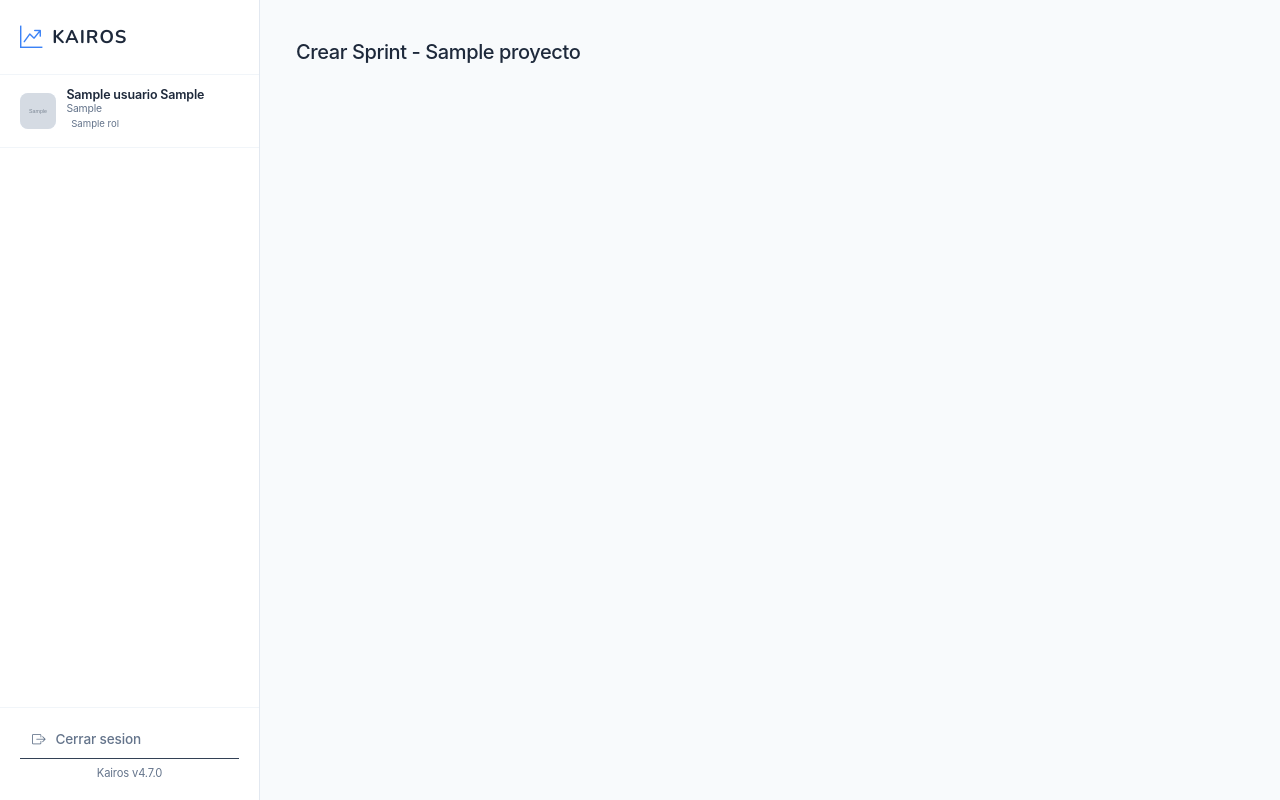
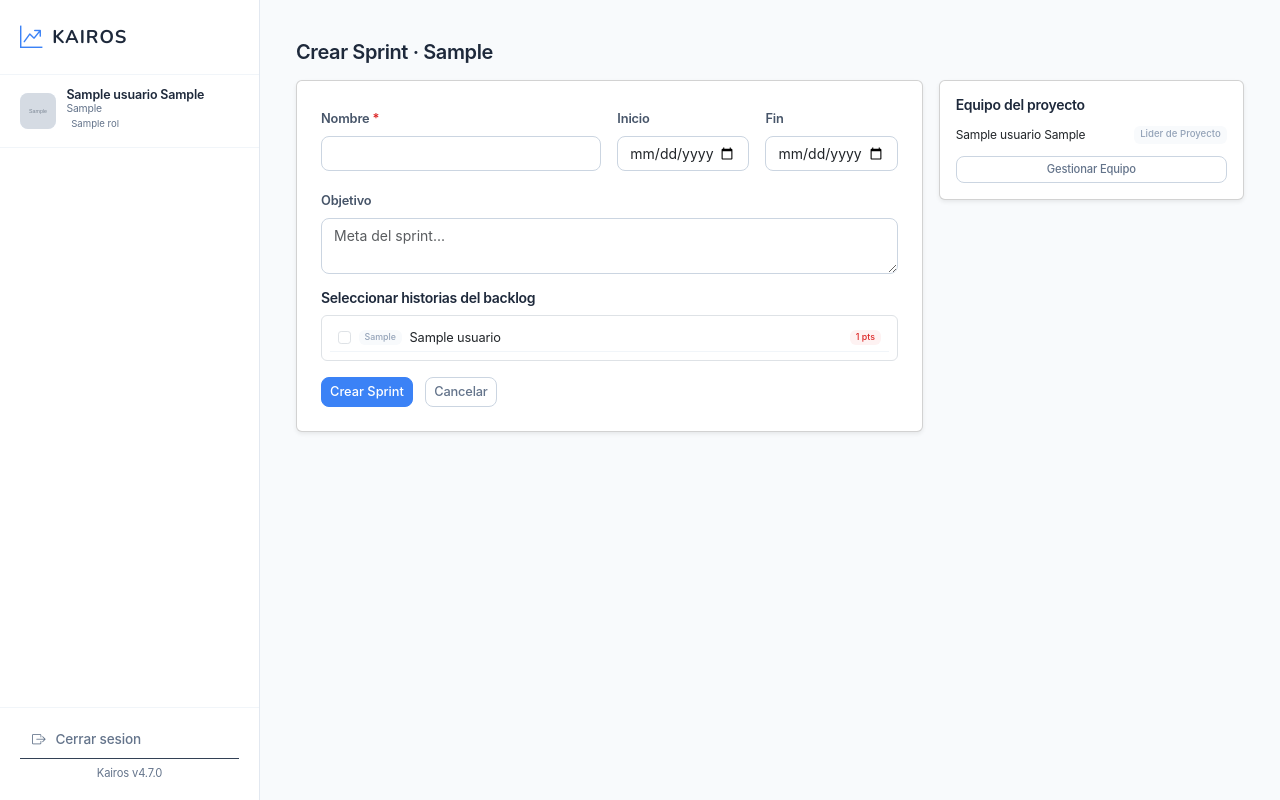
Before and after one commit to one10yanes-hue/kairos, a Django app: page /proyectos/1/sprints/crear/ in a window 1280 px wide. Run offline with Django 5.2, Linux system fonts and the light colour scheme; a user stored in the database is signed in; tables that the repository leaves empty hold one stand-in row (values such as "Sample post"); grey boxes marked "Sample" are stand-in pictures.

Commit message:
v4.7.2 - Sprint form completo, boton Aprobar Historia, roles por vista - 05/06/2026

```diff
--- a/apps/proyectos/urls.py
+++ b/apps/proyectos/urls.py
@@ -14,6 +14,7 @@ urlpatterns = [
     path("<int:pk>/backlog/reordenar/", backlog_views.backlog_reordenar, name="backlog_reordenar"),
     path("<int:pk>/historias/crear/", backlog_views.historia_create, name="historia_create"),
     path("<int:pk>/historias/<int:hid>/editar/", backlog_views.historia_edit, name="historia_edit"),
+    path("<int:pk>/historias/<int:hid>/aprobar/", backlog_views.historia_aprobar, name="historia_aprobar"),
     # Sprints
     path("<int:pk>/sprints/", sprint_views.sprint_list, name="sprint_list"),
     path("<int:pk>/sprints/crear/", sprint_views.sprint_create, name="sprint_create"),
--- a/templates/proyectos/backlog.html
+++ b/templates/proyectos/backlog.html
@@ -30,7 +30,11 @@
                         <td><span class="badge bg-primary" style="font-size:0.55rem;">{{ h.puntos_historia }} pts</span></td>
                         <td><span class="badge {% if h.estado == 'done' %}bg-success{% elif h.estado == 'backlog' %}bg-light text-muted{% else %}bg-warning text-dark{% endif %}" style="font-size:0.55rem;">{{ h.get_estado_display }}</span></td>
                         <td style="font-size:0.65rem;">{% if h.sprint %}{{ h.sprint.nombre }}{% else %}-{% endif %}</td>
-                        <td></td>
+                        <td>
+                            {% if h.estado == 'revision' %}
+                            <form method="POST" action="{% url 'proyectos:historia_aprobar' proyecto.pk h.pk %}" class="d-inline">{% csrf_token %}<button class="btn btn-sm btn-success py-0 px-1" style="font-size:0.55rem;" title="Aprobar como Done">✓</button></form>
+                            {% endif %}
+                        </td>
                     </tr>
                     {% empty %}
                     <tr><td colspan="8" class="text-center text-muted py-4">Backlog vacío. Crea tu primera historia de usuario.</td></tr>
--- a/templates/proyectos/sprint_form.html
+++ b/templates/proyectos/sprint_form.html
@@ -1,3 +1,41 @@
-{% extends 'base.html' %}{% block content %}
-<div class='container-fluid mt-3'><h5>Crear Sprint - {{ proyecto.nombre }}</h5></div>
+{% extends "base.html" %}{% block content %}
+<div class="container-fluid mt-3">
+    <h5 class="fw-bold mb-3">Crear Sprint · {{ proyecto.codigo }}</h5>
+    <div class="row g-3">
+        <div class="col-lg-8">
+            <div class="card shadow-sm"><div class="card-body p-4">
+                <form method="POST">{% csrf_token %}
+                    <div class="row g-3 mb-3">
+                        <div class="col-md-6"><label class="form-label small fw-semibold">Nombre <span class="text-danger">*</span></label><input type="text" name="nombre" class="form-control" required></div>
+                        <div class="col-md-3"><label class="form-label small fw-semibold">Inicio</label><input type="date" name="fecha_inicio" class="form-control"></div>
+                        <div class="col-md-3"><label class="form-label small fw-semibold">Fin</label><input type="date" name="fecha_fin" class="form-control"></div>
+                    </div>
+                    <div class="mb-3"><label class="form-label small fw-semibold">Objetivo</label><textarea name="objetivo" class="form-control" rows="2" placeholder="Meta del sprint..."></textarea></div>
+                    <h6 class="fw-semibold small mt-3">Seleccionar historias del backlog</h6>
+                    <div style="max-height:300px;overflow-y:auto;" class="border rounded p-2">
+                        {% for h in historias %}
+                        <label class="d-flex align-items-center gap-2 px-2 py-1" style="cursor:pointer;font-size:0.8rem;border-bottom:1px solid #f1f5f9;">
+                            <input type="checkbox" name="historias" value="{{ h.pk }}" class="form-check-input mt-0">
+                            <span class="badge bg-light text-muted" style="font-size:0.55rem;">{{ h.codigo }}</span>
+                            <span>{{ h.titulo }}</span>
+                            <span class="badge {% if h.prioridad == 'must' %}bg-danger{% elif h.prioridad == 'should' %}bg-warning text-dark{% else %}bg-light text-muted{% endif %}" style="font-size:0.55rem;margin-left:auto;">{{ h.puntos_historia }} pts</span>
+                        </label>
+                        {% empty %}<p class="text-muted small text-center py-2 mb-0">No hay historias en el backlog</p>{% endfor %}
+                    </div>
+                    <button type="submit" class="btn btn-primary btn-sm mt-3">Crear Sprint</button>
+                    <a href="{% url 'proyectos:sprint_list' proyecto.pk %}" class="btn btn-outline-secondary btn-sm mt-3 ms-2">Cancelar</a>
+                </form>
+            </div></div>
+        </div>
+        <div class="col-lg-4">
+            <div class="card shadow-sm"><div class="card-body p-3">
+                <h6 class="fw-semibold small">Equipo del proyecto</h6>
+                {% for m in proyecto.membresias.all %}
+                <div class="d-flex justify-content-between py-1" style="font-size:0.75rem;"><span>{{ m.user.get_full_name }}</span><span class="badge bg-light text-muted" style="font-size:0.6rem;">{{ m.get_rol_display }}</span></div>
+                {% empty %}<p class="text-muted small">Sin miembros</p>{% endfor %}
+                <a href="{% url 'proyectos:proyecto_equipo' proyecto.pk %}" class="btn btn-sm btn-outline-secondary mt-2 w-100" style="font-size:0.7rem;">Gestionar Equipo</a>
+            </div></div>
+        </div>
+    </div>
+</div>
 {% endblock %}
```
Also changed, not shown: apps/proyectos/views/backlog_views.py (+12 -1 lines).
